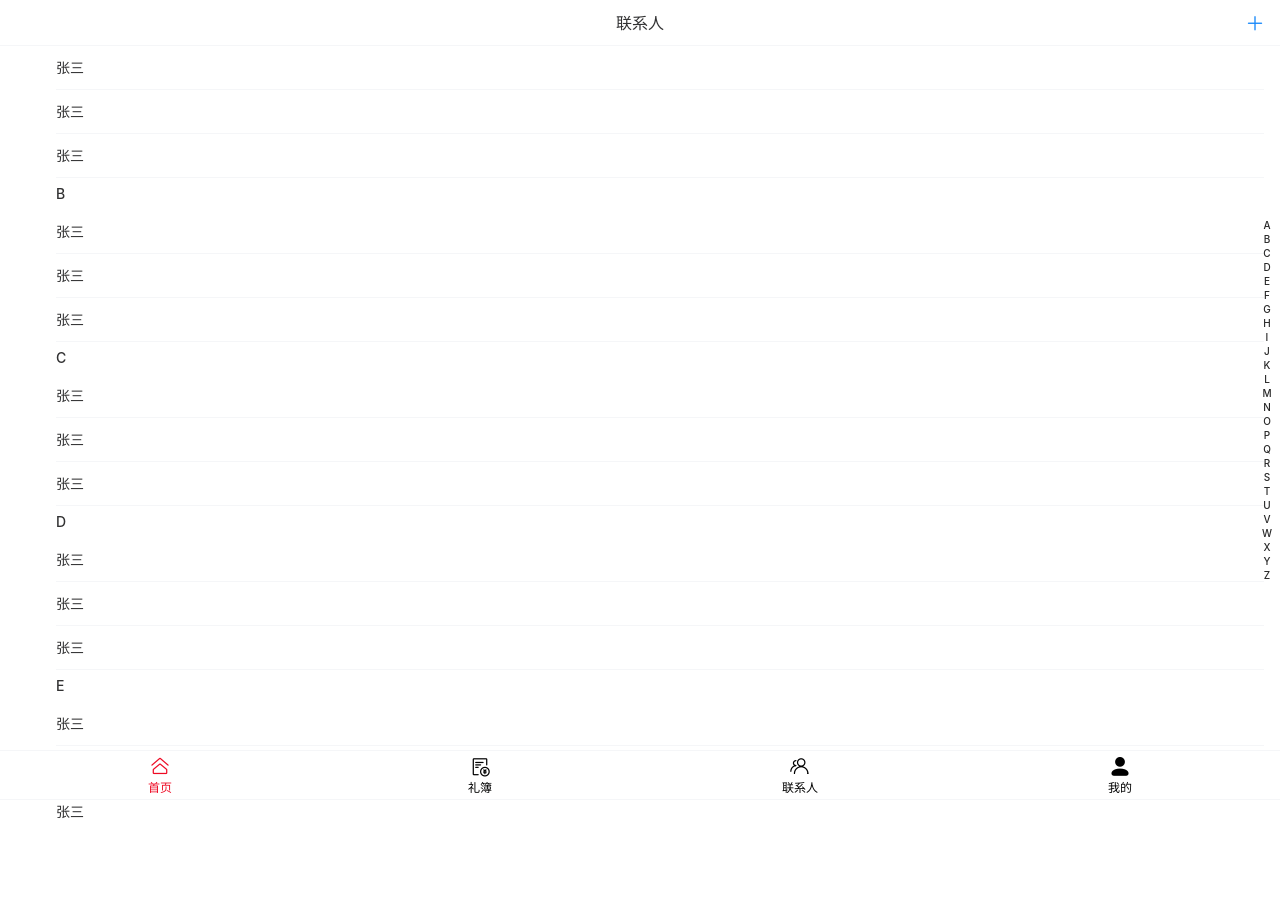
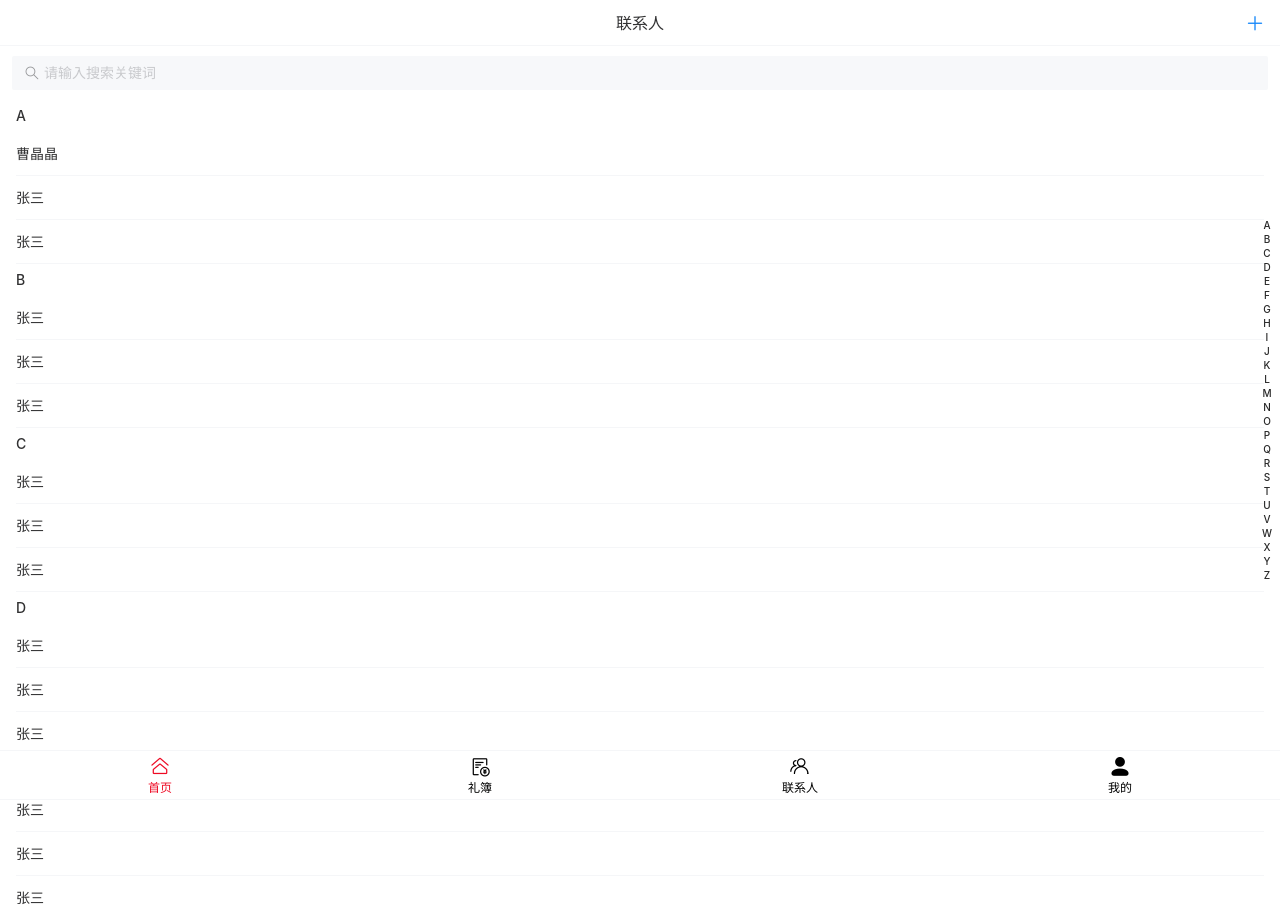
Before and after one commit to micahh28/hhgiftcash, a Vue app: page /friends in a window 1280 px wide. Before the commit the page ends 834 px from the top, so only its background shows below. Built offline with nearby package versions, Linux system fonts and the light colour scheme.

Commit message:
更新 tabbar

```diff
--- a/src/views/friends/Friends.vue
+++ b/src/views/friends/Friends.vue
@@ -1,16 +1,19 @@
 <template>
   <div>
     <div>
-      <van-nav-bar fixed title="联系人" @click-right="onClickRight">
+      <van-nav-bar fixed placeholder title="联系人" @click-right="onClickRight">
         <template #right>
           <van-icon name="plus" size="18" />
         </template>
       </van-nav-bar>
     </div>
-    <dir>
-      <van-index-bar>
+	<div>
+		<van-search v-model="value" placeholder="请输入搜索关键词" />
+	</div>
+    <div>
+      <van-index-bar :sticky="false">
         <van-index-anchor index="A" />
-        <van-cell title="张三" />
+        <van-cell title="曹晶晶" />
         <van-cell title="张三" />
         <van-cell title="张三" />
 
@@ -34,12 +37,12 @@
         <van-cell title="张三" />
         <van-cell title="张三" />
       </van-index-bar>
-    </dir>
+    </div>
   </div>
 </template>
 
 <script>
-import { IndexBar, IndexAnchor, Cell } from "vant";
+import { IndexBar, IndexAnchor, Cell ,Search} from "vant";
 
 export default {
   name: "Friends",
@@ -47,12 +50,15 @@ export default {
     [IndexBar.name]: IndexBar,
     [IndexAnchor.name]: IndexAnchor,
     [Cell.name]: Cell,
+	[Search.name]: Search,
   },
   methods: {
     onClickRight() {},
   },
   data() {
-    return {};
+    return {
+		value: '',
+	};
   },
 };
 </script>
--- a/src/views/giftbook/Giftbook.vue
+++ b/src/views/giftbook/Giftbook.vue
@@ -1,13 +1,25 @@
 <template>
-    <div>
-礼簿
-    </div>
+	<div>
+		<div>
+			<van-nav-bar fixed title="礼簿" @click-right="onClickRight">
+				<template #right>
+					<van-icon name="plus" size="18" />
+				</template>
+			</van-nav-bar>
+		</div>
+	</div>
 </template>
 
 <script>
-    export default {
-
-    }
+	import { IndexBar, IndexAnchor, Cell } from "vant";
+	export default {
+		name: "Friends",
+		components: {
+			[IndexBar.name]: IndexBar,
+			[IndexAnchor.name]: IndexAnchor,
+			[Cell.name]: Cell,
+		},
+	}
 </script>
 
 <style lang="scss" scoped>
--- a/src/views/home/Home.vue
+++ b/src/views/home/Home.vue
@@ -8,9 +8,10 @@
       placeholder="请输入搜索关键词"
     >
       <template #action>
-        <div @click="onSearch">搜索</div>
+        <span @click="onSearch">搜索</span>
       </template>
     </van-search>
+
   </div>
 </template>
 
--- a/src/views/profile/profile.vue
+++ b/src/views/profile/profile.vue
@@ -1,13 +1,13 @@
 <template>
-    <div>
-<div>我的</div>
-    </div>
+	<div>
+		<div>我的</div>
+	</div>
 </template>
 
 <script>
-    export default {
-
-    }
+	export default {
+		name: "Profile",
+	}
 </script>
 
 <style lang="scss" scoped>
```
Also changed, not shown: 1 other file (tests, documents, lock files or other folders).
